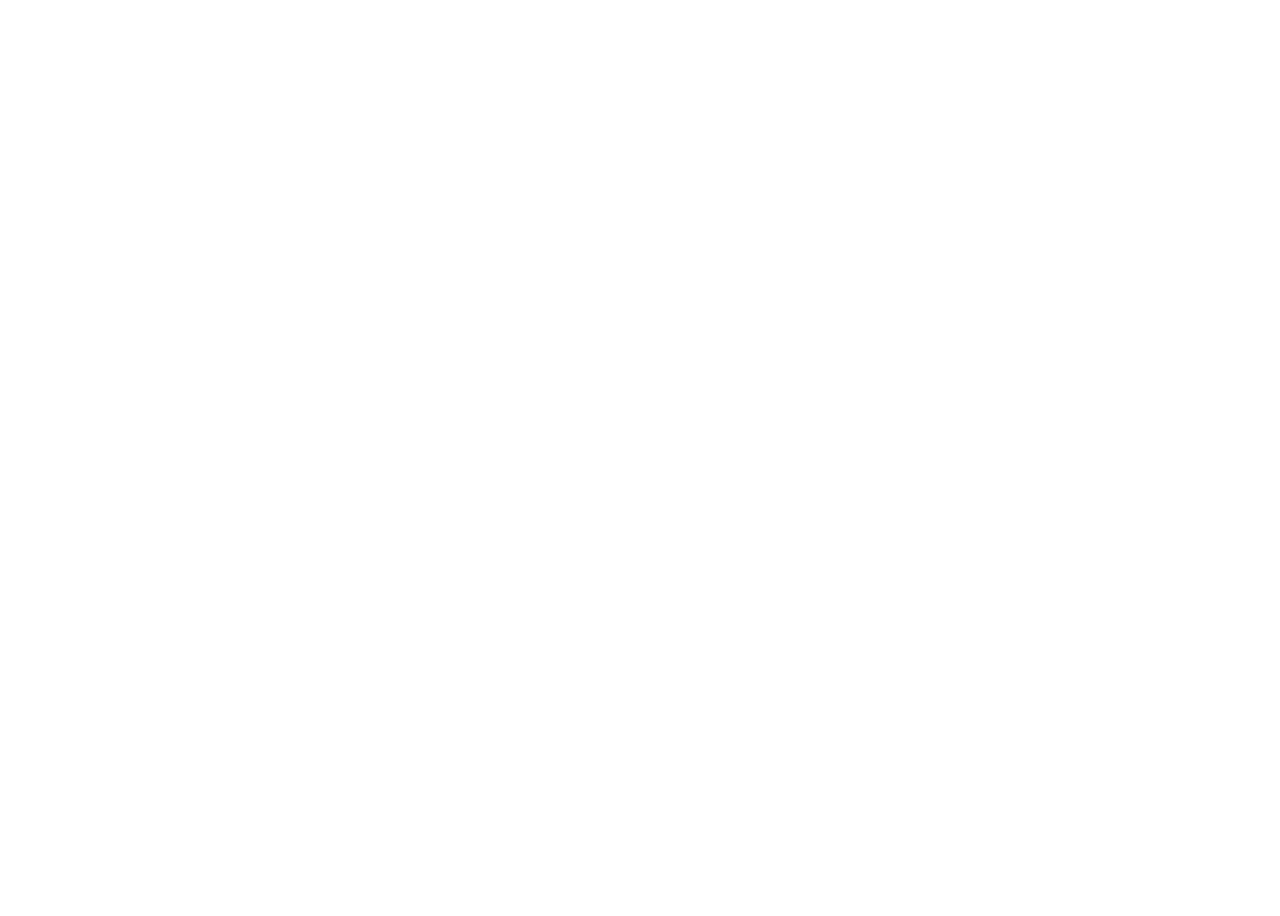
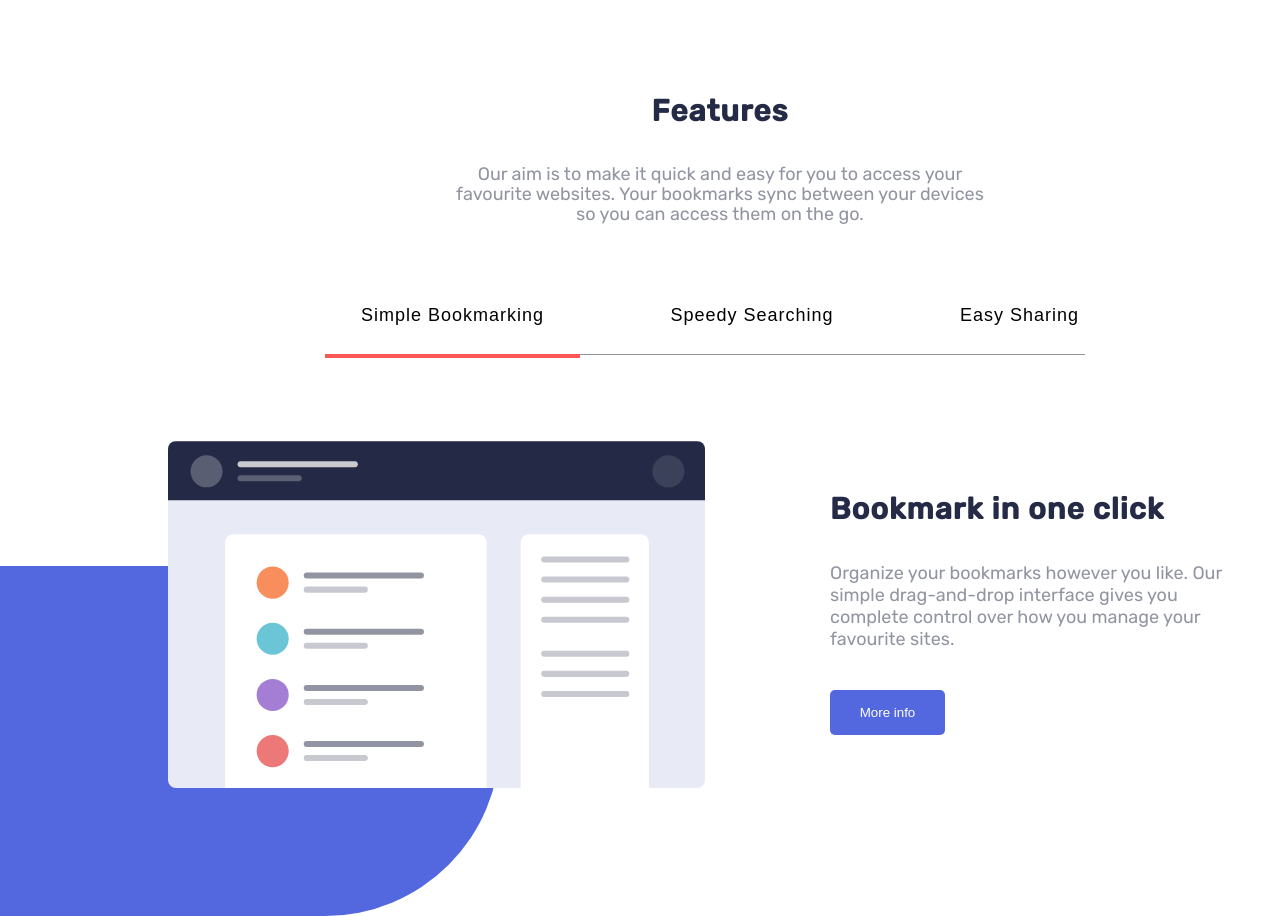
Before and after one commit to leqsar/bookmark-landing, a Vue app: page / in a window 1280 px wide. Shown: the part 687-1603 px from the top of the page. Before the commit the page ends 800 px from the top, so only its background shows below. Built offline with nearby package versions, Linux system fonts and the light colour scheme.

Commit message:
adds Features component

```diff
--- a/src/App.vue
+++ b/src/App.vue
@@ -1,11 +1,13 @@
 <script setup>
 import Header from './components/Header.vue'
 import MainBlock from './components/MainBlock.vue'
+import Features from './components/Features.vue'
 </script>
 
 <template>
   <Header />
   <MainBlock />
+  <Features />
 </template>
 
 <style scoped>
--- /dev/null
+++ b/src/components/Feature.vue
@@ -0,0 +1,86 @@
+<script setup>
+import img1 from '../assets/images/illustration-features-tab-1.svg'
+import img2 from '../assets/images/illustration-features-tab-2.svg'
+import img3 from '../assets/images/illustration-features-tab-3.svg'
+</script>
+
+<script>
+    export default {
+        props: ['heading', 'mainContent'],
+        methods: {
+            chooseImg(heading) {
+                if(heading==='Bookmark in one click') {
+                    return img1
+                } else if(heading==='Intelligent search') {
+                    return img2
+                } else if(heading==='Share your bookmarks') {
+                    return img3
+                }
+            }
+        }
+    }
+</script>
+
+<template>
+    <section class="feature-wrapper">
+        <img :src="this.chooseImg(heading)" alt="" class="feature-img">
+        <div class="blue-box"></div>
+        <article class="feature-main-info">
+            <h2 class="feature-heading">{{heading}}</h2>
+            <p class="feature-content">{{mainContent}}</p>
+            <button>More info</button>
+        </article>
+    </section>
+</template>
+
+<style scoped lang="sass">
+    @import "../input.sass"
+
+    .feature-wrapper
+        position: relative
+        width: 100%
+        padding-left: $bodyMarginLeft
+        box-sizing: border-box
+        display: flex
+
+        .feature-main-info
+            display: flex
+            flex-direction: column
+            width: 430px
+            margin-top: 130px
+            margin-left: 125px
+
+            .feature-heading
+                text-align: left
+                letter-spacing: 1px
+
+            .feature-content
+                color: $grayishBlue
+                font-size: $mainFontSize
+                text-align: left
+                margin-top: $contentVerticalMargin
+
+            button
+                margin-top: $contentVerticalMargin
+                width: $smallBttnWidth
+                height: $bttnHeight
+                background-color: $softBlue
+                color: white
+                border-radius: 5px
+
+        .blue-box
+            position: absolute
+            left: 0
+            top: 200px
+            width: 500px
+            height: 350px
+            border-top-right-radius: 175px
+            border-bottom-right-radius: 175px
+            background-color: $softBlue
+            z-index: -1
+
+        .feature-img
+            margin-top: 75px
+            width: 537px
+
+</style>
--- /dev/null
+++ b/src/components/Features.vue
@@ -0,0 +1,141 @@
+<script setup>
+    import Feature from './Feature.vue';
+</script>
+
+<script>
+    export default {
+        data() {
+            return {
+                currentTab: 'Simple Bookmarking',
+                tabs: ['Simple Bookmarking', 'Speedy Searching', 'Easy Sharing'],
+                features: [
+                    {
+                        name: 'Simple Bookmarking',
+                        heading: 'Bookmark in one click',
+                        mainContent: `Organize your bookmarks however you like. Our simple drag-and-drop interface
+                            gives you complete control over how you manage your favourite sites.`,
+                    },
+                    {
+                        name: 'Speedy Searching',
+                        heading: 'Intelligent search',
+                        mainContent: `Our powerful search feature will help you find saved sites in no time at all.
+                            No need to trawl through all of your bookmarks.`,
+                    },
+                    {
+                        name: 'Easy Sharing',
+                        heading: 'Share your bookmarks',
+                        mainContent: `Easily share your bookmarks and collections with others. Create a shareable
+                            link that you can send at the click of a button.`,
+                    },
+
+                ],
+                currentTabInfo: {
+                    heading: 'Bookmark in one click',
+                    mainContent: `Organize your bookmarks however you like. Our simple drag-and-drop interface
+                            gives you complete control over how you manage your favourite sites.`,
+                }
+            }
+        },
+        methods: {
+            changeTab(tab) {
+                this.currentTab = tab;
+                this.setCurrentTabInfo(tab);
+            },
+            setCurrentTabInfo(tab) {
+                const currentTab = this.features.filter((value) => {
+                    return value.name === tab
+                })[0];
+                this.currentTabInfo = {
+                    heading: currentTab.heading,
+                    mainContent: currentTab.mainContent,
+                }
+            }
+        }
+    }
+</script>
+
+<template>
+    <section class="features-wrapper">
+        <article class="features-info">
+            <h2 class="features-heading">Features</h2>
+            <p>
+                Our aim is to make it quick and easy for you to access your favourite websites.
+                Your bookmarks sync between your devices so you can access them on the go.
+            </p>
+        </article>
+        <ul class="features-nav">
+            <li
+                v-for="tab in tabs"
+                @click="changeTab(tab)"
+                v-bind:class="['tab-button', { active: currentTab === tab }]"
+            >
+                <button>{{tab}}</button>
+            </li>
+        </ul>
+        <Feature
+            :heading="this.currentTabInfo.heading"
+            :mainContent="this.currentTabInfo.mainContent"
+        />
+    </section>
+</template>
+
+<style scoped lang="sass">
+    @import "../input.sass"
+
+    .features-wrapper
+        margin-top: 195px
+
+        .features-info
+            width: 730px
+            margin: 0 auto
+
+            p, h2
+                text-align: center
+
+            p
+                margin: 0 auto
+                margin-top: $contentVerticalMargin
+                font-size: $mainFontSize
+                width: 532px
+                color: $grayishBlue
+                line-height: 20px
+
+        .features-nav
+            position: relative
+            margin: 0 auto
+            margin-top: 80px
+            display: flex
+            width: 730px
+            justify-content: space-between
+
+            &::after
+                position: absolute
+                top: 50px
+                content: ''
+                width: 100%
+                border-top: 1px solid $grayishBlue
+
+            .active
+                position: relative
+
+            .active:after
+                content: ''
+                position: absolute
+                top: 50px
+                left: -30px
+                width: calc(100% + 60px)
+                border-top: 4px solid $softRed
+                z-index: 2
+
+            button
+                font-size: $mainFontSize
+                letter-spacing: 1px
+                background-color: inherit
+                padding-bottom: 40px
+                box-sizing: border-box
+
+                &:hover
+                    color: $softRed
+
+
+</style>
--- a/src/input.sass
+++ b/src/input.sass
@@ -10,7 +10,7 @@
 
 //font sizes
 $h1FontSize: 40px
-$subHeadingFontSize: 23px
+$subHeadingFontSize: 30px
 $smallSubhFontSize: 14px
 $mainFontSize: 18px
 $bttnFotnSize: 14px
@@ -55,5 +55,14 @@
     width: 1440px
     margin: 0 auto
 
-    .app
+    #app
         width: 100%
+
+        h2
+            color: $veryDarkBlue
+            font-size: $subHeadingFontSize
+            letter-spacing: 1px
+            line-height: 26px
+
+        button:hover
+            cursor: pointer
--- a/src/style.css
+++ b/src/style.css
@@ -16,8 +16,17 @@
   width: 1440px;
   margin: 0 auto;
 }
-body .app {
+body #app {
   width: 100%;
+}
+body #app h2 {
+  color: hsl(229, 31%, 21%);
+  font-size: 30px;
+  letter-spacing: 1px;
+  line-height: 26px;
+}
+body #app button:hover {
+  cursor: pointer;
 }
 
 /*# sourceMappingURL=style.css.map */
```
Also changed, not shown: src/components/Footer.vue (added, +13 -0 lines), 1 other file (tests, documents, lock files or other folders).
